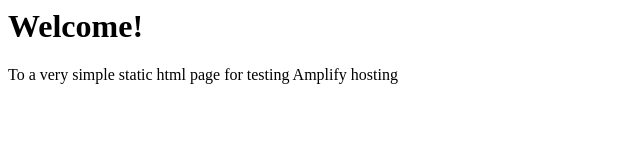
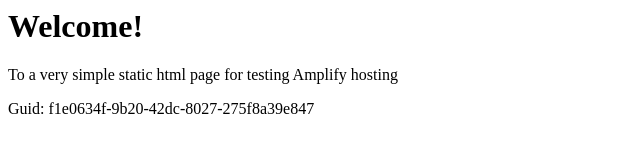
Before and after one commit to aws-aemilia-kix/Github-PR-Commit-Integration-Test-DoNotTouch-Gith-P5X5MO5I-v1-preprod-ap-northeast-3, a website: page src/index.html in a window 1280 px wide. Shown: the whole page, without its empty margins (0-640 px from the left). Drawn offline with Linux system fonts and the light colour scheme.

Commit message:
commit from integ tests

```diff
--- a/src/index.html
+++ b/src/index.html
@@ -1,3 +1,5 @@
+
+
 <html lang="en">
 
 <head>
@@ -10,6 +12,6 @@
 <body>
     <h1>Welcome!</h1>
     <p>To a very simple static html page for testing Amplify hosting</p>
-</body>
+    <p>Guid: f1e0634f-9b20-42dc-8027-275f8a39e847</p></body>
 
 </html>
```
